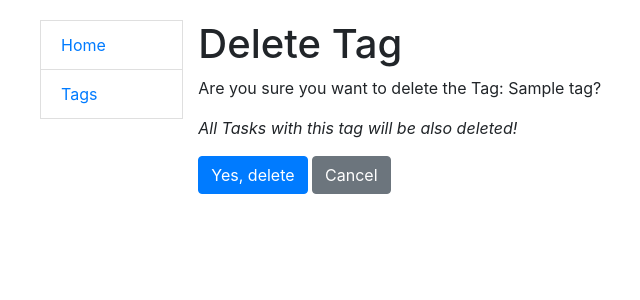
After one commit to Yevheniy-Lototskiy/django-practice, a Django app: page /tags/1/delete/ in a window 1280 px wide. The commit adds this page. Shown: the top 300 px of the page, without its empty margins (15-655 px from the left). Run offline with Django 4.2, Linux system fonts and the light colour scheme; tables that the repository leaves empty hold one stand-in row (values such as "Sample post").

Commit message:
Created Delete button for tag

```diff
--- /dev/null
+++ b/templates/todo/tag_confirm_delete.html
@@ -0,0 +1,14 @@
+{% extends 'base.html' %}
+
+{% block content %}
+  <h1>Delete Tag</h1>
+
+  <p>Are you sure you want to delete the Tag: {{ tag }}?</p>
+  <p><i>All Tasks with this tag will be also deleted!</i></p>
+
+  <form action="" method="post">
+  {% csrf_token %}
+    <input type="submit" value="Yes, delete" class="btn btn-primary">
+    <a class="btn btn-secondary" href="{% url 'todo:tag-list' %}">Cancel</a>
+  </form>
+{% endblock %}
--- a/templates/todo/tag_list.html
+++ b/templates/todo/tag_list.html
@@ -17,10 +17,10 @@
             {{ tag.name }}
           </td>
           <td>
-            <a href="{% url 'todo:tag-update' pk=tag.pk %}">Update</a>
+            <a href="{% url 'todo:tag-update' pk=tag.pk %}" class="btn btn-secondary">Update</a>
           </td>
           <td>
-            {{ delete }}
+            <a href="{% url 'todo:tag-delete' pk=tag.pk %}" class="btn btn-secondary">Delete</a>
           </td>
         </tr>
       {% endfor %}
--- a/todo/urls.py
+++ b/todo/urls.py
@@ -5,6 +5,7 @@ from todo.views import (
     TagListView,
     TagCreateView,
     TagUpdateView,
+    TagDeleteView,
 )
 
 urlpatterns = [
@@ -12,6 +13,7 @@ urlpatterns = [
     path("tags/", TagListView.as_view(), name="tag-list"),
     path("tags/create/", TagCreateView.as_view(), name="tag-create"),
     path("tags/<int:pk>/update/", TagUpdateView.as_view(), name="tag-update"),
+    path("tags/<int:pk>/delete/", TagDeleteView.as_view(), name="tag-delete"),
 ]
 
 app_name = "todo"
--- a/todo/views.py
+++ b/todo/views.py
@@ -30,3 +30,9 @@ class TagUpdateView(generic.UpdateView):
     fields = "__all__"
     success_url = reverse_lazy("todo:tag-list")
     template_name = "todo/tag_form.html"
+
+
+class TagDeleteView(generic.DeleteView):
+    model = Tag
+    success_url = reverse_lazy("todo:tag-list")
+    template_name = "todo/tag_confirm_delete.html"
```
